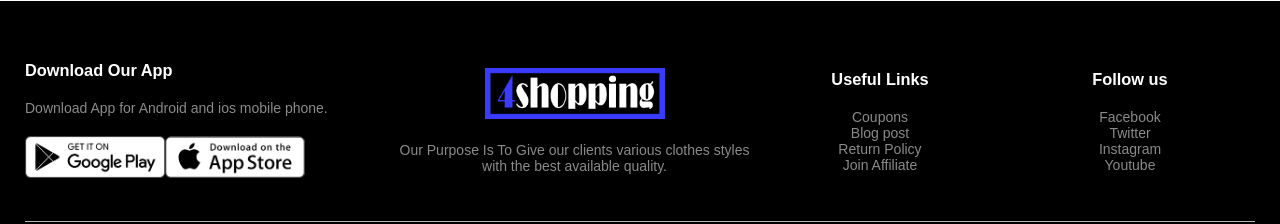
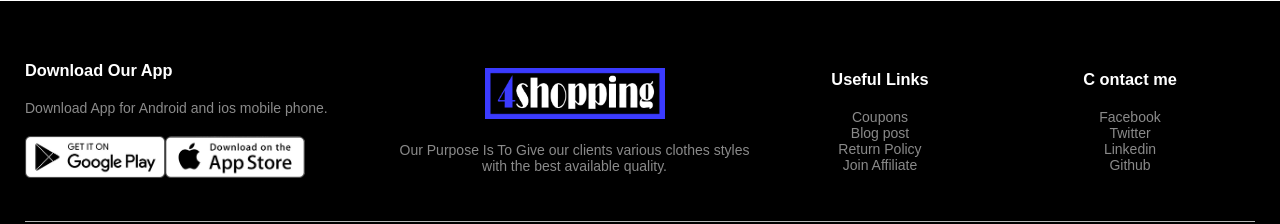
Before and after one commit to FadyAttia11/4Shopping-client, a React (Create React App) app: page / in a window 1280 px wide. Shown: the part 2500-2724 px from the top of the page. Built offline with nearby package versions, Linux system fonts and the light colour scheme; no server answers.

Commit message:
added social links in footer

```diff
--- a/src/components/Footer/Footer.css
+++ b/src/components/Footer/Footer.css
@@ -39,6 +39,14 @@
     text-align: center;
 }
 
+.footer .social-links a {
+    color: #8a8a8a;
+}
+
+.footer .social-links a:hover {
+    color: #555555;
+}
+
 ul {
     list-style-type: none;
 }
--- a/src/components/Footer/Footer.js
+++ b/src/components/Footer/Footer.js
@@ -28,12 +28,12 @@ const Footer = () => {
                         </ul>
                     </div>
                     <div className="footer-col-4">
-                        <h3>Follow us</h3>
-                        <ul>
-                            <li>Facebook</li>
-                            <li>Twitter</li>
-                            <li>Instagram</li>
-                            <li>Youtube</li>
+                        <h3>C   ontact me</h3>
+                        <ul className="social-links">
+                            <a href="https://www.facebook.com/Fady.Attia1/" target="_blank" ><li>Facebook</li></a>
+                            <a href="https://twitter.com/FadyAttia12" target="_blank"><li>Twitter</li></a>
+                            <a href="https://www.linkedin.com/in/fady-attia-01/" target="_blank"><li>Linkedin</li></a>
+                            <a href="https://github.com/FadyAttia11" target="_blank"><li>Github</li></a>
                         </ul>
                     </div>
                 </div>
```
